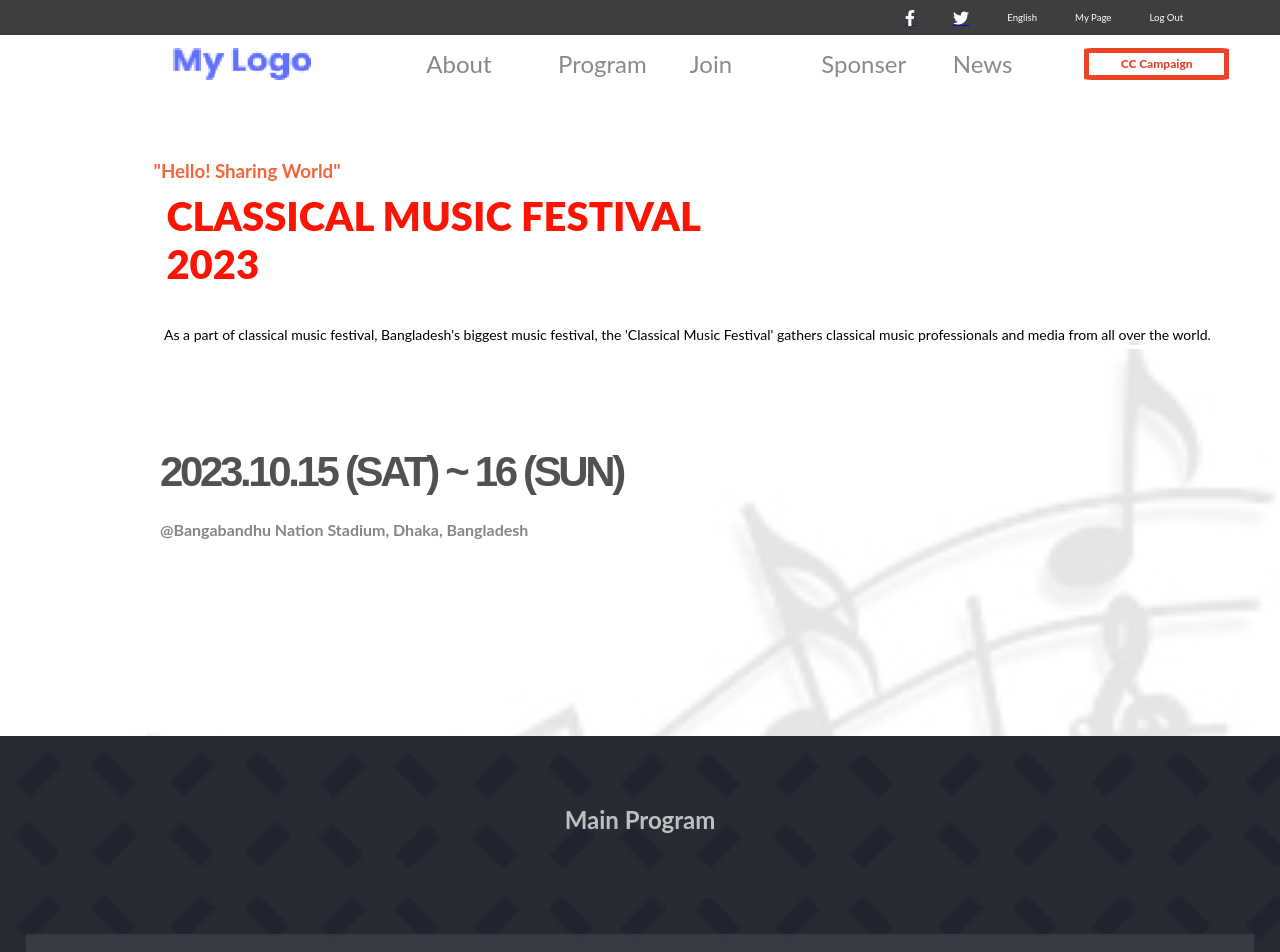
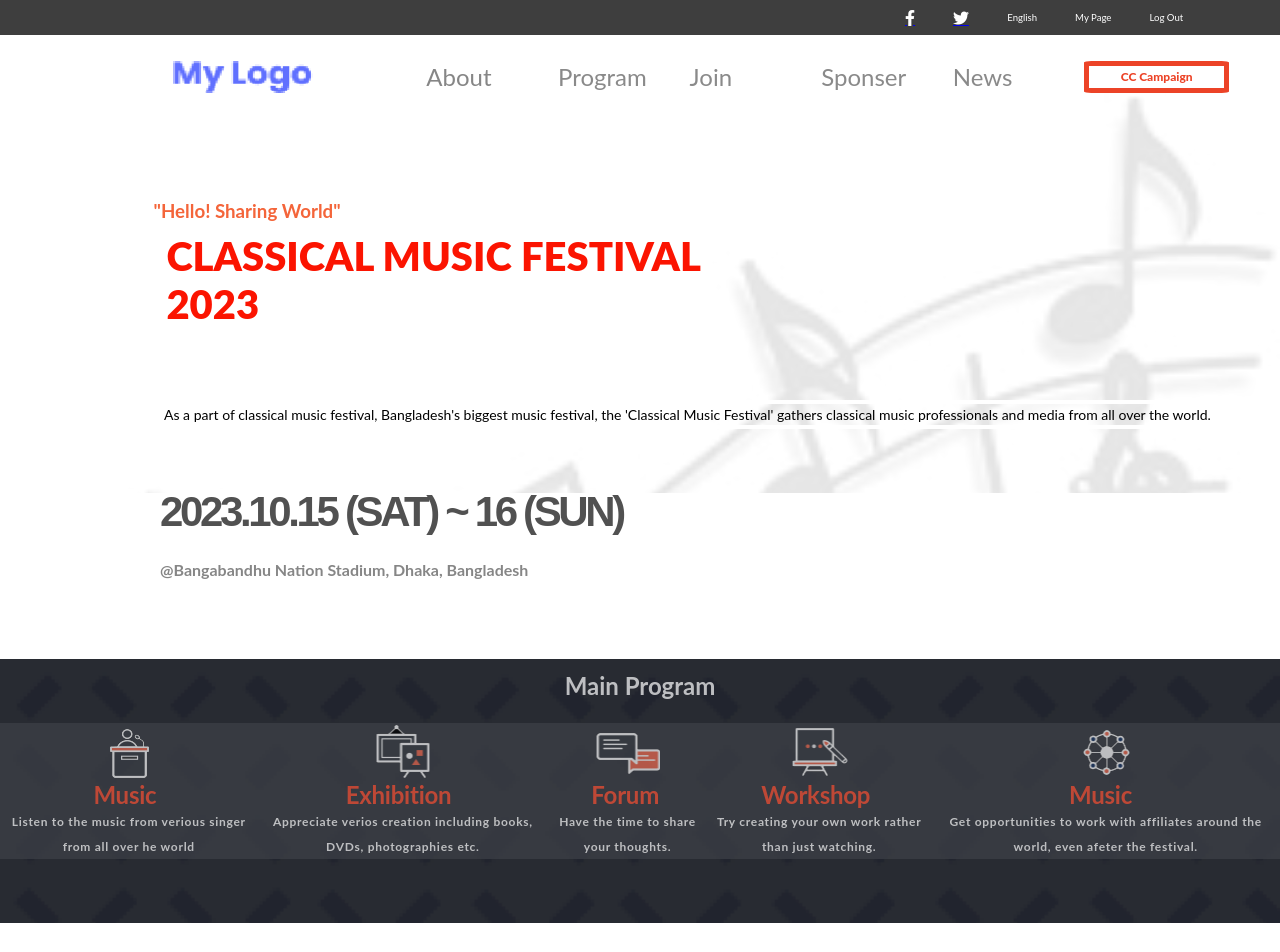
Before and after one commit to HossainAraf/Classical-Music-Festival, a website: page index.html in a window 1280 px wide. Shown: the top 952 px of the page. Drawn offline with Linux system fonts and the light colour scheme.

Commit message:
Update flex-direction & other properties to change layout

```diff
--- a/index.html
+++ b/index.html
@@ -44,11 +44,12 @@
     <h5>@Bangabandhu Nation Stadium, Dhaka, Bangladesh</h5>
   </section>
   <!-- Main program  -->
-  <section id="main-program" class="flex-col">
+  <section id="main-program">
     <div class="program program-headline flex-col">
       <h2>Main Program</h2>
       <i class="fa-solid fa-horizontal-rule"></i>
     </div>
+    <div id="program-container" class="flex-col">
       <div class="program flex-row">
         <img src="img/lecture.png" alt="lecture image">
         <h3>Music</h3>
@@ -77,6 +78,7 @@
       <div class="btn-join program flex-row">
         <button id="join">Join Classical Music Festival 2023</button>
       </div>
+    </div>
   </section>
   <section id='featured-heading' class="flex-col">
     <h2>Featured Speakers</h2>
--- a/style.css
+++ b/style.css
@@ -90,7 +90,8 @@ nav button {
 }
 
 #intro {
-  padding-top: 20%;
+  padding-top: 0;
+  padding-bottom: 13%;
   padding-left: 3%;
 }
 
@@ -324,7 +325,7 @@ nav button {
   nav {
     display: flex;
     padding-left: 5%;
-    padding-top: 1%;
+    padding-top: 2%;
     max-height: 2rem;
   }
 
@@ -368,24 +369,24 @@ nav button {
   }
 
   #intro h3 {
-    top: 20%;
+    top: 25%;
     left: 12%;
   }
 
   #intro h1 {
-    top: 24%;
+    top: 29%;
     left: 13%;
     background: transparent;
     font-size: 2.5rem;
   }
 
   #intro p {
-    top: 40%;
+    top: 50%;
     left: 12.5%;
   }
 
   #intro h2 {
-    top: 56%;
+    top: 61%;
     left: 12.5%;
     font-family: "Gothic A1", sans-serif;
     font-size: 42px;
@@ -395,8 +396,49 @@ nav button {
   }
 
   #intro h5 {
-    top: 65%;
+    top: 70%;
     left: 12.5%;
     font-size: 16px;
   }
+
+  #program-container {
+    flex-direction: row;
+  }
+
+  #main-program .program img {
+    flex-basis: 10%;
+    width: 4rem;
+  }
+
+  #main-program .program h3 {
+    font-size: 24px;
+    font-weight: 700;
+    line-height: 28px;
+    letter-spacing: -0.01em;
+    text-align: left;
+  }
+
+  #main-program .program p {
+    font-size: 12px;
+    font-weight: 700;
+    line-height: 25px;
+    letter-spacing: 0.06em;
+    text-align: center;
+  }
+
+  .btn-join {
+    display: none;
+  }
+
+  #main-program .program {
+    /* justify-content: center; */
+
+    align-items: center;
+    flex-wrap: nowrap;
+    margin: 0;
+    padding: 0;
+
+    /* min-height: 4rem; */
+    flex-direction: column;
+  }
 }
```
Lines whose indentation alone changed are shown as unchanged.
